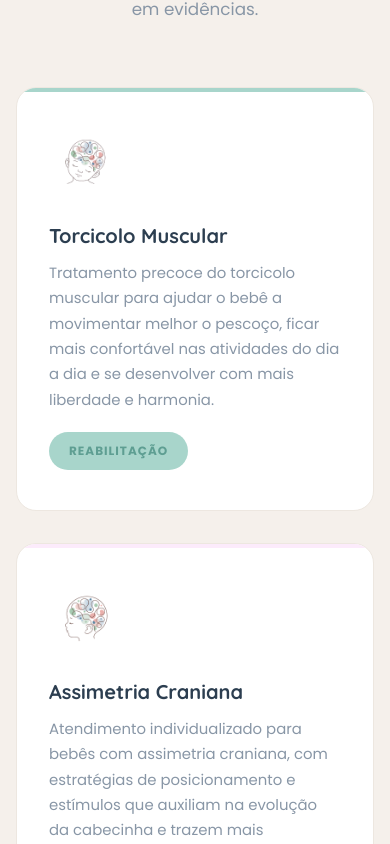
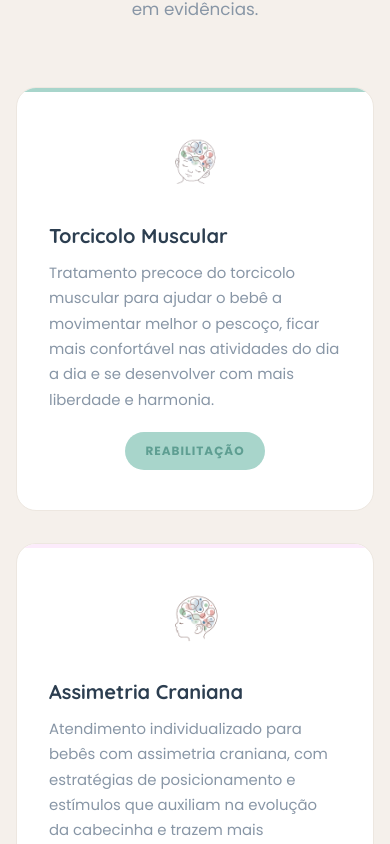
Before and after one commit to sitefisioneuro-droid/neuro-fisio, a Next.js app: page / in a window 390 px wide. Shown: the part 2060-2904 px from the top of the page. Built offline with nearby package versions, Linux system fonts and the light colour scheme.

Commit message:
mobile first

```diff
--- a/src/app/page.module.css
+++ b/src/app/page.module.css
@@ -394,6 +394,7 @@
   align-items: center;
   justify-content: center;
   margin-bottom: 1.5rem;
+  align-self: center;
 }
 
 .cardTitle {
@@ -419,6 +420,7 @@
   letter-spacing: 1px;
   border-radius: 20px;
   width: fit-content;
+  align-self: center;
 }
 
 .cardSage .cardFooter {
```
